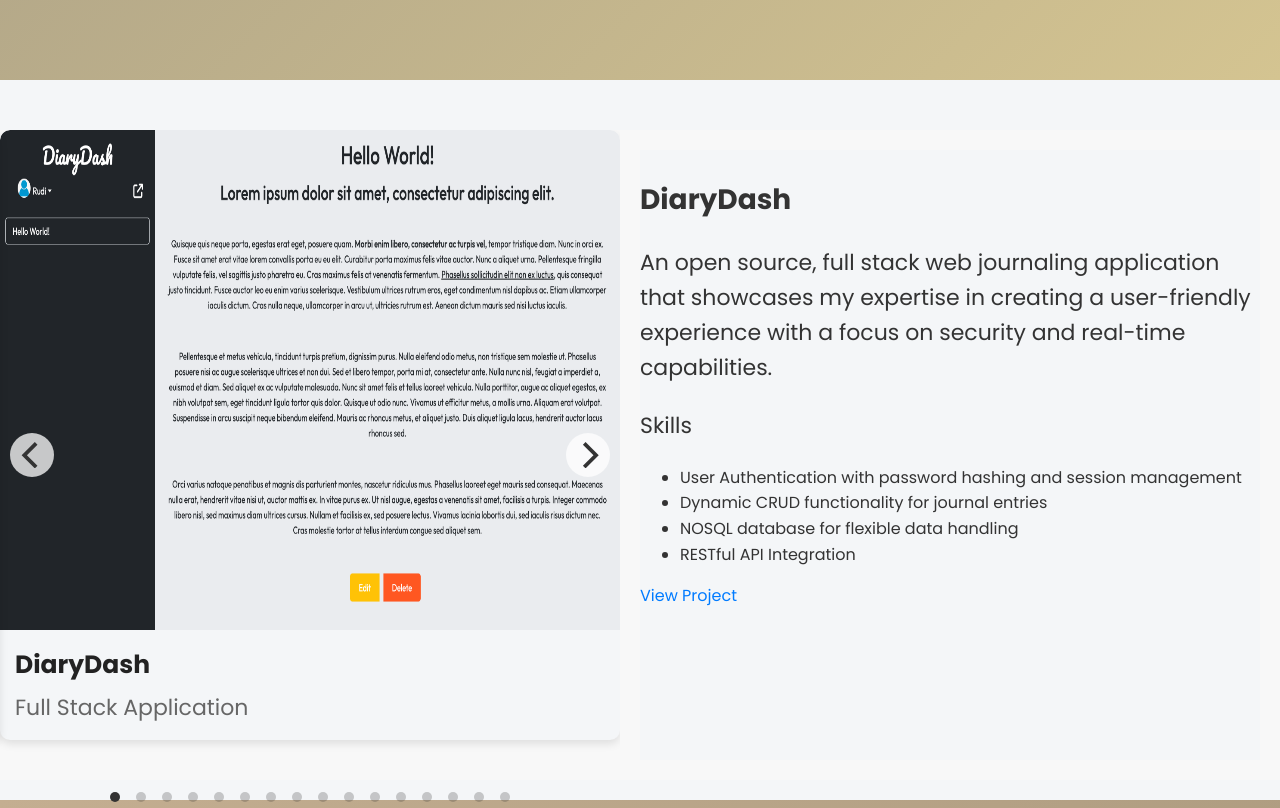
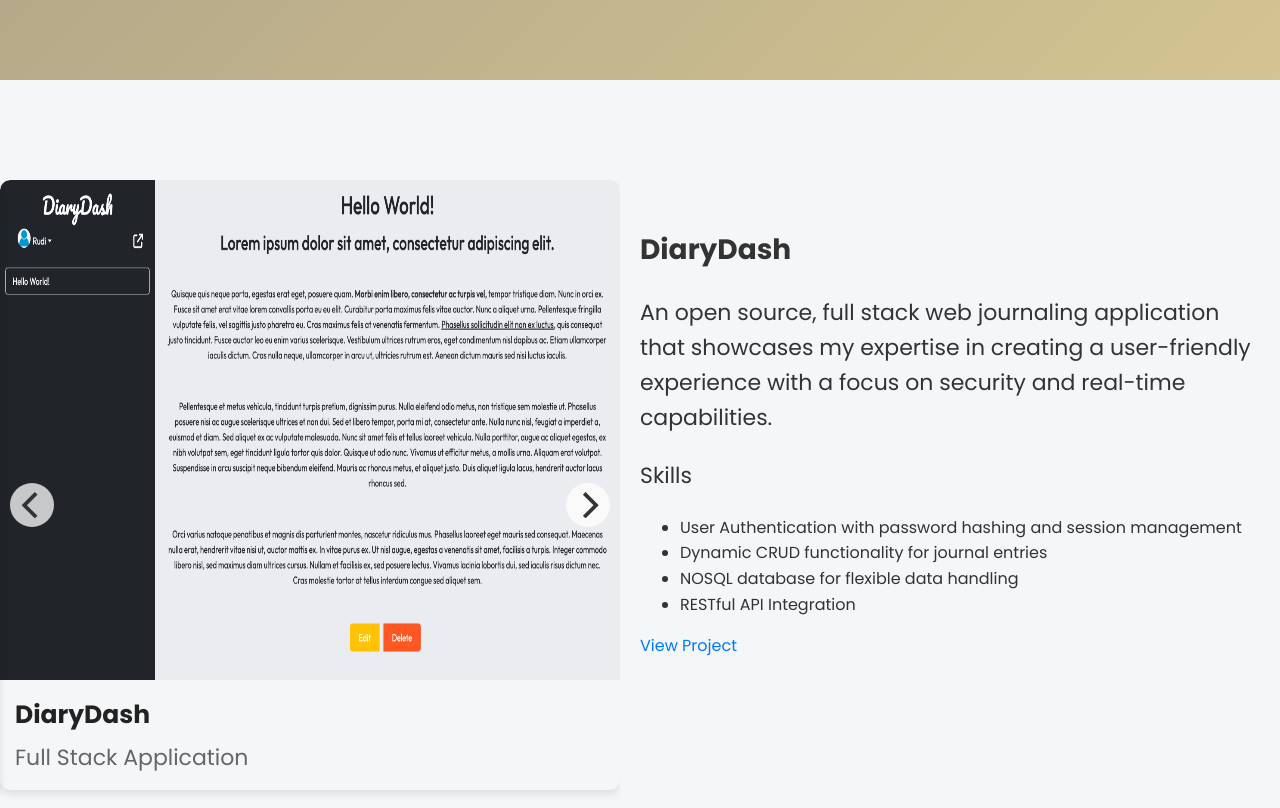
Before and after one commit to rudibakaal/portfolio, a plain HTML site: page index.html in a window 1280 px wide. Shown: the part 720-1528 px from the top of the page. Drawn offline with nearby package versions, Linux system fonts and the light colour scheme.

Commit message:
Update index.css

```diff
--- a/index.css
+++ b/index.css
@@ -163,9 +163,10 @@
 
 .carousel-container {
   display: flex;
-  background-color: #f8f8f8;
+  background-color: #f4f6f8;
   color: #333;
   font-family: 'Poppins', sans-serif;
+  padding: 50px 0 30px 0;
 }
 
 .carousel {
```
